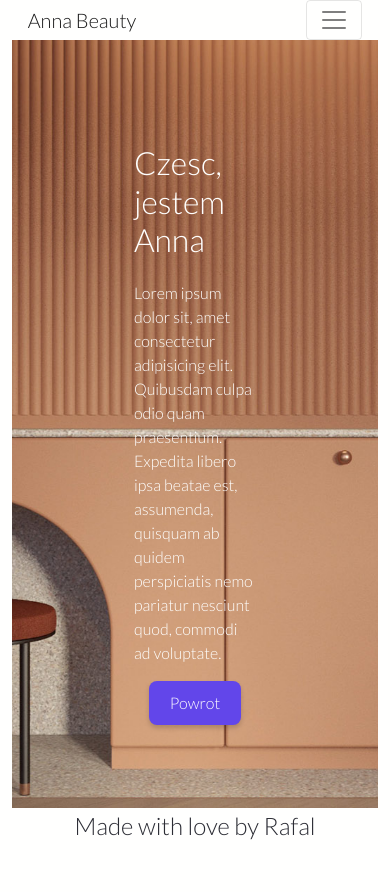
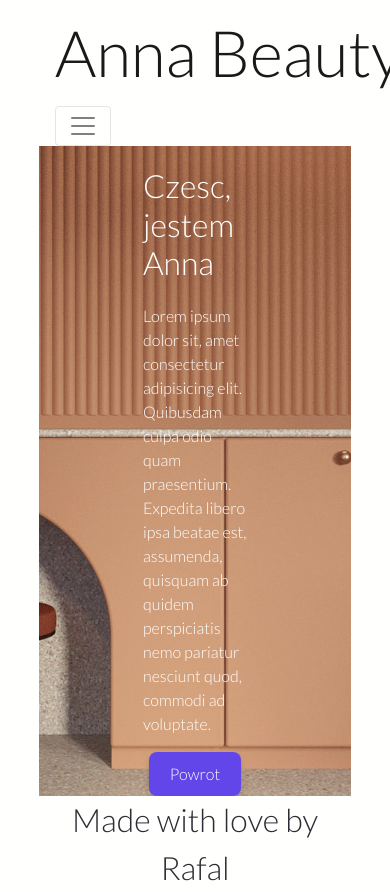
Before and after one commit to marelons1337/anna-beauty, a website: page about.html in a window 390 px wide. Before the commit the page ends 844 px from the top, so only its background shows below. Drawn offline with nearby package versions, Linux system fonts and the light colour scheme.

Commit message:
media queries

```diff
--- a/style.css
+++ b/style.css
@@ -225,10 +225,11 @@ footer:hover {
 
 
 @media only screen and (max-width: 1000px) {
-	.main-nav {
-	  font-size: 5vw;
+	.navbar, .navbar-brand {
+	  font-size: 4rem !important;
 	}
-	body.glowna, body.ankieta, body.about {
-		margin: 0 3vw;
+	footer {
+		font-size: 2rem !important;
 	}
+
   }
```
